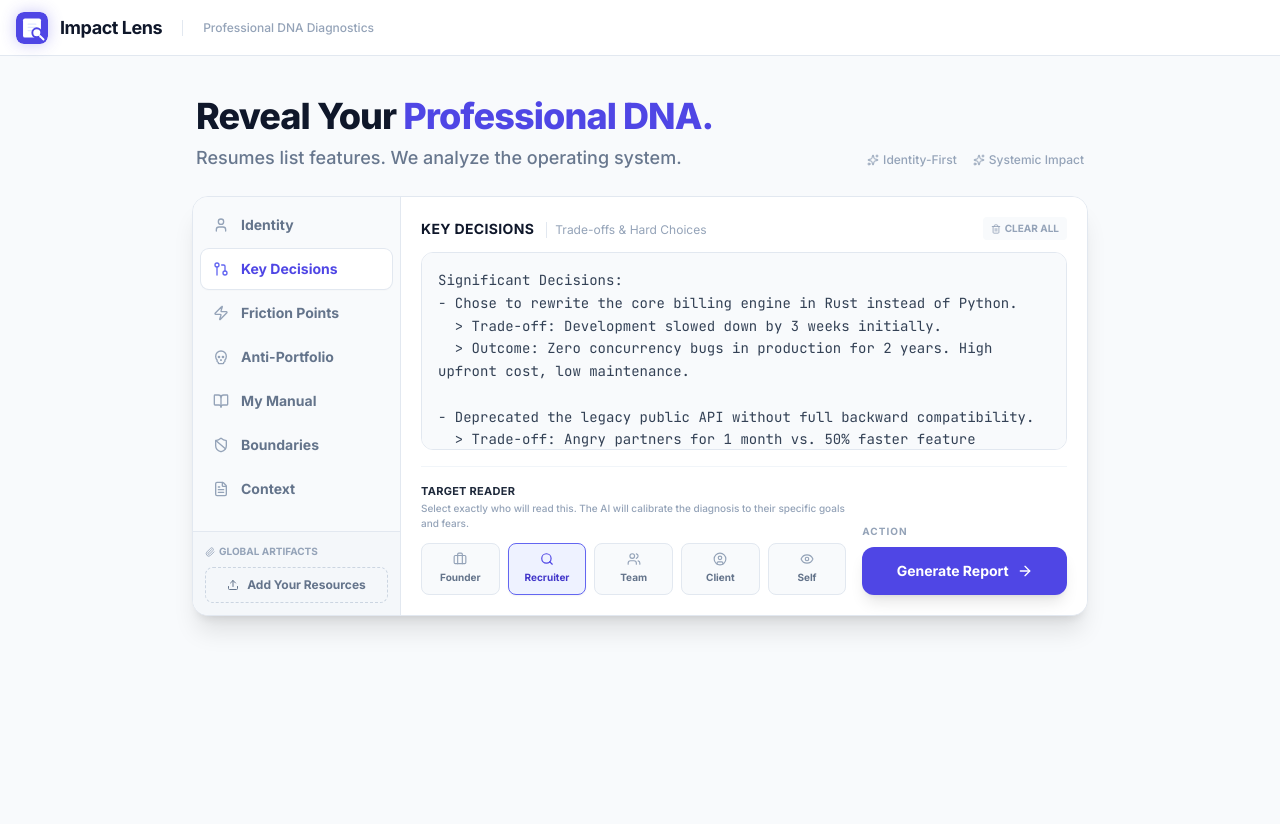
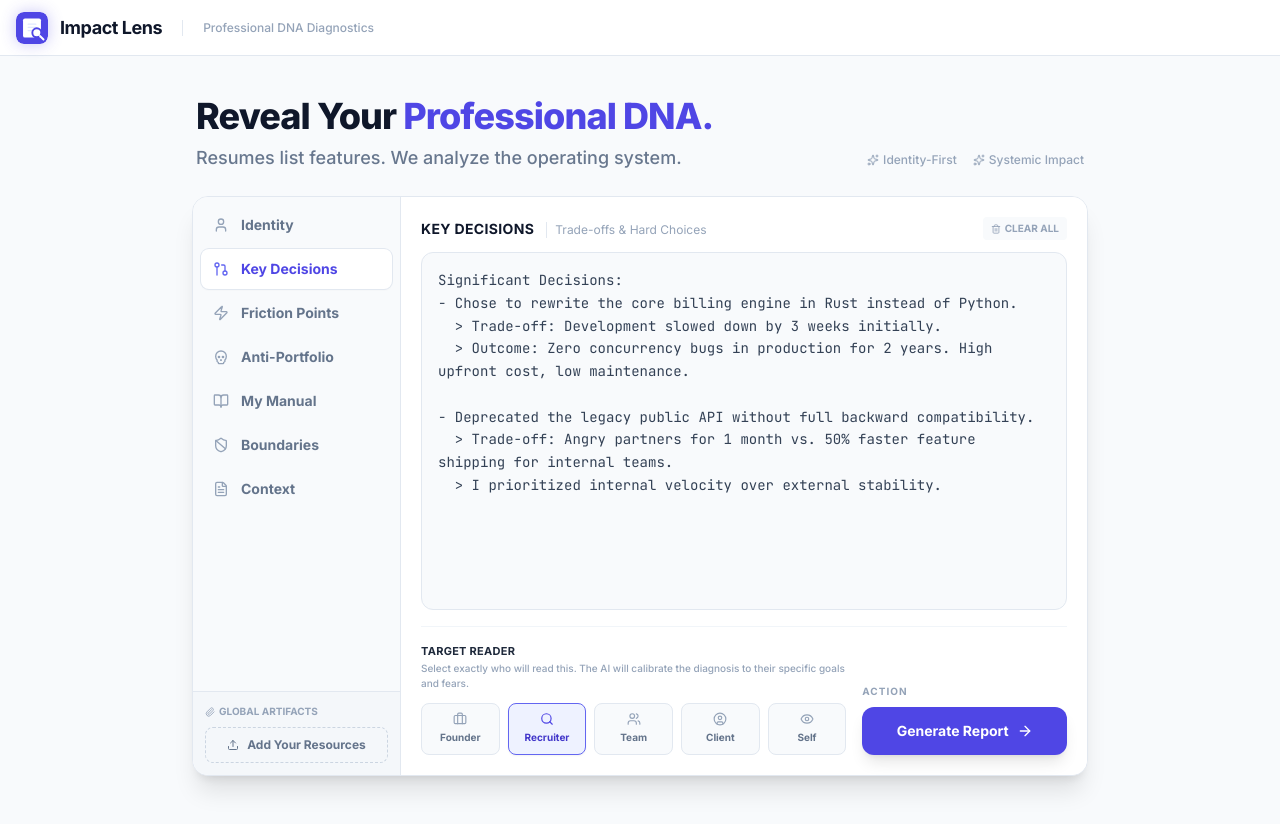
Before and after one commit to tetano02/Impact-Lens_AI_Works_Challenge, a React (Vite) app: page / in a window 1280 px wide. Both pictures are taken after a click on the button "Key Decisions". Before the commit the page ends 800 px from the top, so only its background shows below. Built offline with nearby package versions, Linux system fonts and the light colour scheme.

Commit message:
feat: Adjust layout for identity and systemic impact sections
Increase the minimum height of the content container for the identity and systemic impact sections. This provides more vertical space, improving the user experience by allowing more content to be visible without immediate scrolling.

```diff
--- a/App.tsx
+++ b/App.tsx
@@ -264,7 +264,7 @@ const App: React.FC = () => {
                    </div>
                 </div>
 
-                <div className="bg-white border border-slate-200 rounded-2xl shadow-xl overflow-hidden flex flex-col md:flex-row h-auto md:min-h-[420px]">
+                <div className="bg-white border border-slate-200 rounded-2xl shadow-xl overflow-hidden flex flex-col md:flex-row h-auto md:min-h-[580px]">
 
                     {/* Compact Sidebar Tabs & Tools */}
                     <div className="w-full md:w-52 bg-slate-50 border-r border-slate-200 flex flex-col">
@@ -350,7 +350,7 @@ const App: React.FC = () => {
                         </div>
 
                         {/* Content Container - Conditional Rendering */}
-                        <div className="flex flex-col flex-1 group min-h-[120px]">
+                        <div className="flex flex-col flex-1 group min-h-[280px]">
                             {activeTab === 'identity' ? (
                                 <div className="grid grid-cols-1 md:grid-cols-2 gap-x-4 gap-y-3 h-full overflow-y-auto pr-2 content-start">
                                     <div className="space-y-1">
@@ -399,7 +399,7 @@ const App: React.FC = () => {
                                     value={inputs[activeTab]}
                                     onChange={(e) => handleInputChange(activeTab, e.target.value)}
                                     className="w-full h-full bg-slate-50 border border-slate-200 rounded-xl p-4 text-sm font-mono text-slate-700
-                                      focus:outline-none focus:ring-2 focus:ring-brand-500/20 focus:border-brand-500 focus:bg-white transition-all resize-none leading-relaxed placeholder-slate-400 min-h-[120px]"
+                                      focus:outline-none focus:ring-2 focus:ring-brand-500/20 focus:border-brand-500 focus:bg-white transition-all resize-none leading-relaxed placeholder-slate-400 min-h-[280px]"
                                     placeholder={activeConfig.placeholder}
                                 />
                             )}
```
